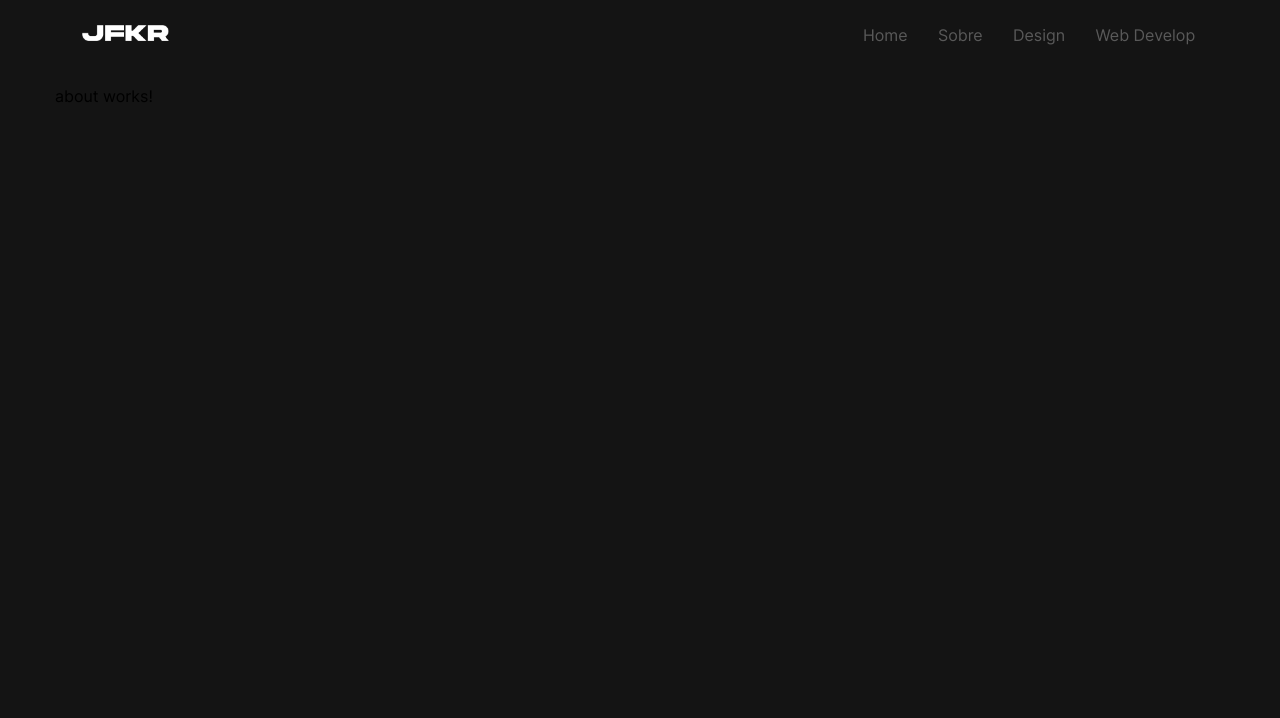
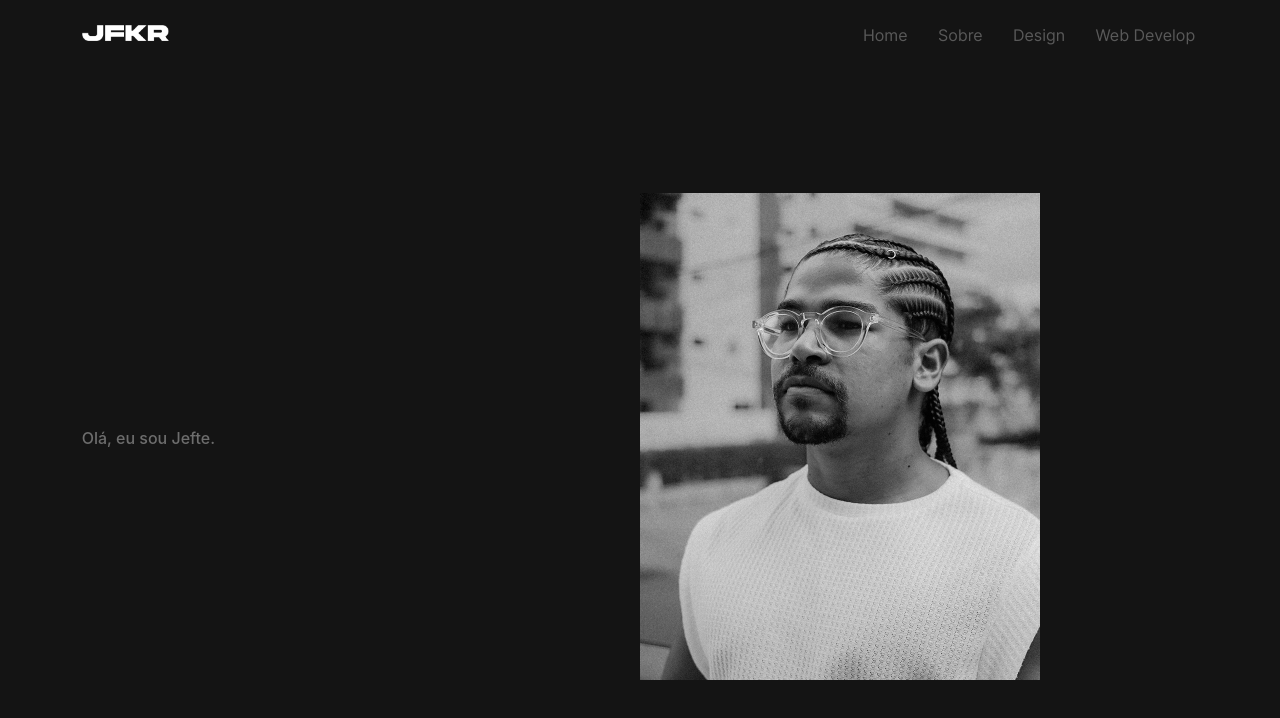
Before and after one commit to jefker/Portfolio, an Angular app: page /about in a window 1280 px wide. Shown: the top 718 px of the page. Built offline with nearby package versions, Linux system fonts and the light colour scheme.

Commit message:
atualizando pagina about

```diff
--- a/src/app/pages/about/about.component.html
+++ b/src/app/pages/about/about.component.html
@@ -1 +1,8 @@
-<p>about works!</p>
+<section id="about">
+    <div class="introducao">
+        <p>Olá, eu sou Jefte. </p>
+    </div>
+    <div class="principal">
+        <img src="assets/img/IMG.png">
+    </div>
+</section>
--- a/src/app/pages/about/about.component.scss
+++ b/src/app/pages/about/about.component.scss
@@ -0,0 +1,34 @@
+#about {
+    padding: 0 1.66667rem;
+    font-family: 'Inter ExtraLight', sans-serif;
+    color: #6d6d6d;
+
+    display: flex;
+    justify-content: center;
+    align-items: center;
+
+    min-height: 92vh;
+
+    p {
+        font-family: 'Inter Medium', sans-serif;
+        margin: 0;
+    }
+
+    .introducao {
+        width: 100%;
+    }
+
+    .principal {
+        width: 100%;
+
+        img {
+            max-width: 400px;
+        }
+    }
+
+    @media (max-width: 700px) {
+        .principal {
+            width: 100%;
+        }
+    }
+}
```
